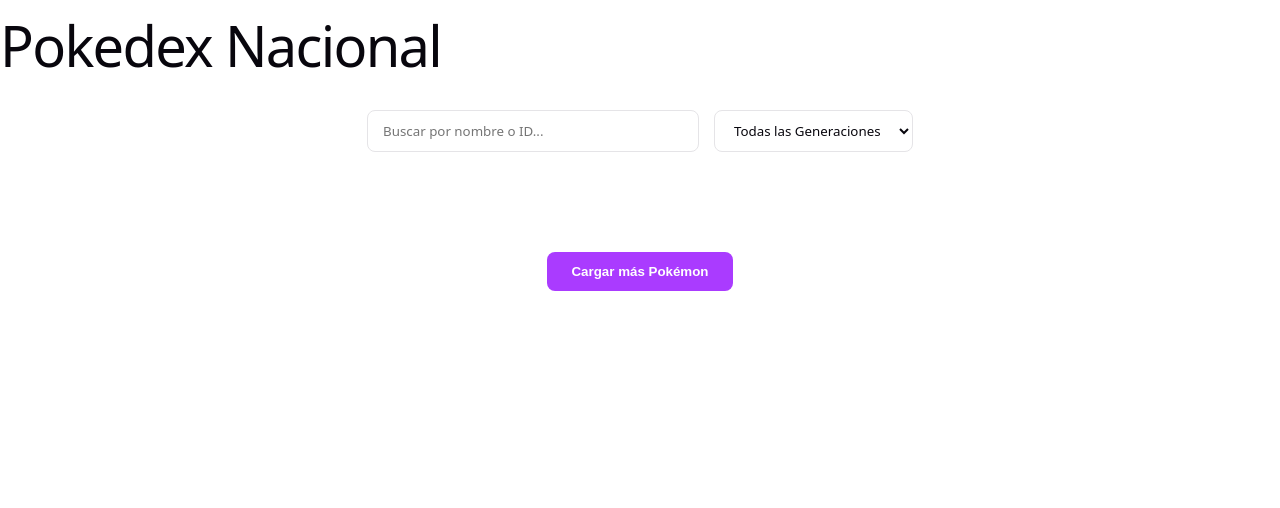
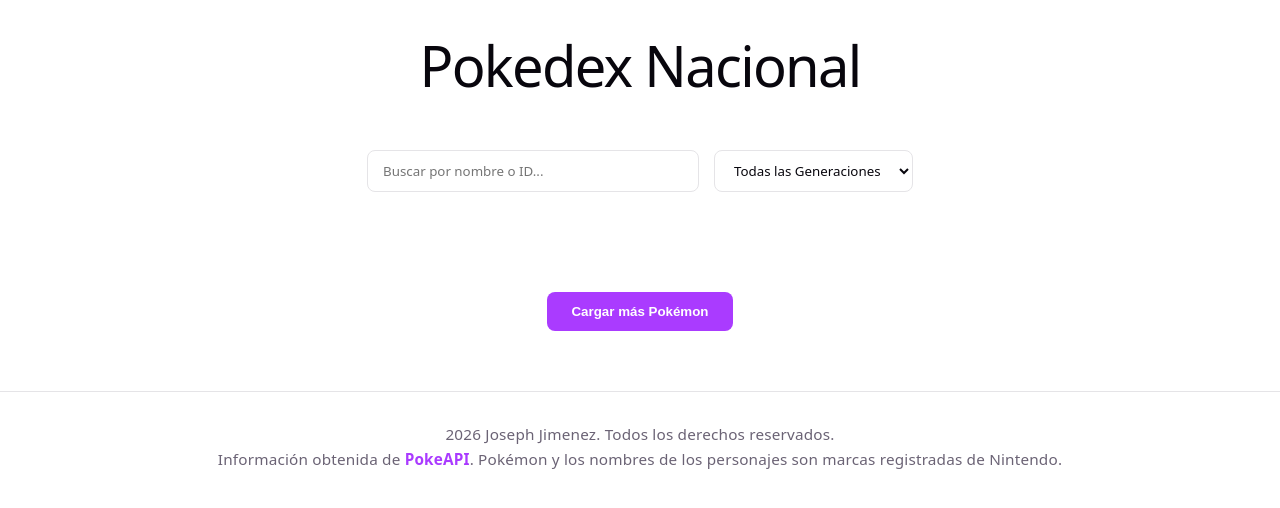
Before and after one commit to Josefu-zero/Pagina-Web-Pokedex, a website built with Vite: page index.html in a window 1280 px wide. Built offline with nearby package versions, Linux system fonts and the light colour scheme; no server answers.

Commit message:
Added Footer

```diff
--- a/index.html
+++ b/index.html
@@ -43,4 +43,16 @@
 
     <script type="module" src="/src/main.js"></script>
   </body>
+
+
+  <footer>
+  <div class="footer-content">
+    <p> 2026 Joseph Jimenez. Todos los derechos reservados.</p>
+    <p>
+      Información obtenida de <a href="https://pokeapi.co/" target="_blank">PokeAPI</a>.
+      Pokémon y los nombres de los personajes son marcas registradas de Nintendo.
+    </p>
+  </div>
+</footer>
+
 </html>
--- a/src/style.css
+++ b/src/style.css
@@ -516,3 +516,42 @@
   font-size: 0.75rem;
   border-radius: 12px;
 }
+
+header {
+  text-align: center;
+  width: 100%;
+  padding: 20px 0;
+}
+
+footer {
+  width: 100%;
+  padding: 30px 0;
+  margin-top: 40px;
+  border-top: 1px solid var(--border);
+  background-color: var(--bg);
+  color: var(--text);
+  font-family: var(--sans);
+  font-size: 0.85rem;
+}
+
+.footer-content {
+  max-width: 1200px;
+  margin: 0 auto;
+  text-align: center;
+  line-height: 1.6;
+}
+
+.footer-content a {
+  color: var(--accent);
+  text-decoration: none;
+  font-weight: bold;
+}
+
+.footer-content a:hover {
+  text-decoration: underline;
+}
+
+/* Ajuste opcional para que el footer no quede pegado al botón de cargar más */
+.load-more-container {
+  padding-bottom: 20px;
+}
```
